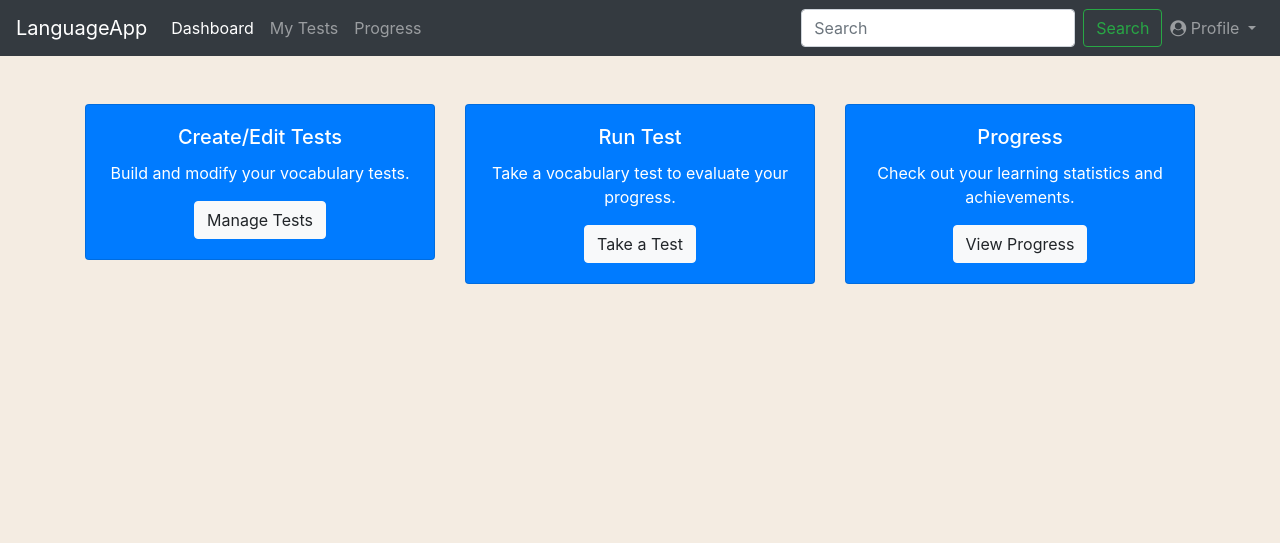
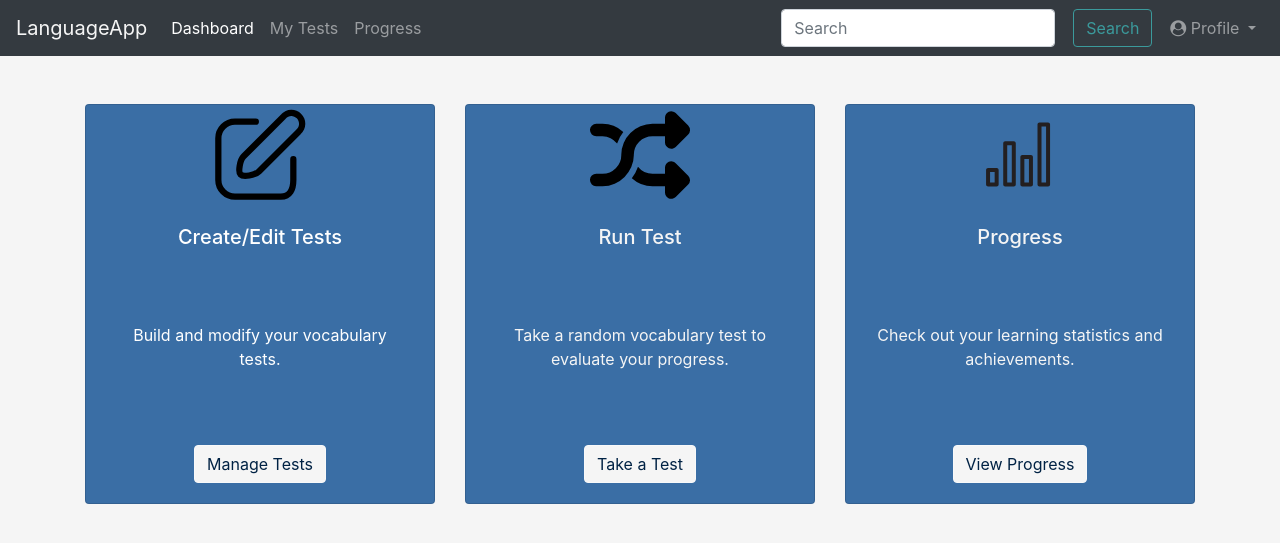
Before and after one commit to ncdlngr/sseproject2, a Node server app: template views/dashboard.ejs in a window 1280 px wide. Shown: the top 543 px of the page. Run offline with Node 20, Linux system fonts and the light colour scheme; the template is opened without the code that fills it, so the values that code supplies are empty; some libraries are stand-ins or nearby versions.

Commit message:
Add/update stylesheets for different views

```diff
--- a/app.js
+++ b/app.js
@@ -342,13 +342,44 @@ app.get("/run-test/:testId", (req, res) => {
   });
 });
 
+app.get('/run-random-test', (req, res) => {
+  const userId = req.session.userId; // Assuming user ID is stored in the session
+
+  db.all("SELECT id FROM tests WHERE user_id = ?", [userId], (err, tests) => {
+    if (err) {
+      console.error(err.message);
+      res.status(500).send("Error retrieving tests");
+      return;
+    }
+
+    if (tests.length > 0) {
+      // Select a random test
+      const randomTest = tests[Math.floor(Math.random() * tests.length)];
+      // Redirect to the test-running page for this test
+      res.redirect(`/run-test/${randomTest.id}`);
+    } else {
+      // Handle the case where the user has no tests
+      res.redirect('/dashboard'); // or show a message that no tests are available
+    }
+  });
+});
+
+
 app.post('/submit-test/:testId', (req, res) => {
   const testId = req.params.testId;
   const userId = req.session.userId;
-  const userAnswers = req.body.answers; // This is an array of answers
+  const userAnswers = req.body.answers;
 
-  // Fetch the correct answers in the same order as they were in the test
-  db.all("SELECT word_or_sentence_to FROM entries WHERE test_id = ? ORDER BY id", [testId], (err, correctAnswers) => {
+  // First, retrieve the test details
+  db.get("SELECT * FROM tests WHERE id = ?", [testId], (testErr, test) => {
+    if (testErr) {
+      console.error(testErr.message);
+      res.status(500).send("Error retrieving test details");
+      return;
+    }
+
+    // Then, get all the correct answers for this test
+    db.all("SELECT id, word_or_sentence_from, word_or_sentence_to FROM entries WHERE test_id = ? ORDER BY id", [testId], (err, correctAnswers) => {
       if (err) {
         console.error(err.message);
         res.status(500).send("Error retrieving correct answers");
@@ -382,16 +413,19 @@ app.post('/submit-test/:testId', (req, res) => {
           return;
         }
 
-      // Render the results page or redirect
+        // Render the results page with detailed results and test information
         res.render('test-results', {
           score: score,
           totalQuestions: totalQuestions,
           percentage: percentage,
-        detailedResults: detailedResults
+          detailedResults: detailedResults,
+          test: test // Include the test object
         });
       });
     });
   });
+});
+
 
 
 app.post("/logout", (req, res) => {
--- a/public/styles/auth-styles.css
+++ b/public/styles/auth-styles.css
@@ -1,37 +1,93 @@
 /* auth-styles.css */
 body {
-    background-color: #f4ece2; /* Choose your preferred color palette */
+  background-color: #f5f5f5; /* Soft off-white background */
 }
+
 .auth-container {
   max-width: 400px;
   margin: 50px auto;
-    background-color: #002244; /* Dark blue background */
+  background-color: #002244; /* Primary dark blue background */
   border-radius: 10px;
   padding: 20px;
-    box-shadow: 0 4px 8px rgba(0,0,0,0.1);
+  box-shadow: 0 4px 8px rgba(0, 0, 0, 0.1);
 }
+
 .auth-form .form-control {
   background-color: transparent;
   border: none;
-    border-bottom: 1px solid #aaa; /* Light gray bottom border */
+  border-bottom: 1px solid #3a6ea5; /* Lighter blue bottom border */
   border-radius: 0;
   box-shadow: none;
   color: white; /* White text color */
 }
+
 .auth-form label {
-    color: #aaa; /* Light gray label color */
+  color: #dcdcdc; /* Light gray label color */
 }
+
 .auth-form button {
-    background-color: #5cb85c; /* Bootstrap 'btn-success' green */
+  background-color: #3b9a9c; /* Accent teal color for buttons */
   border: none;
   margin-top: 20px;
 }
+
 .auth-form button:hover {
-    background-color: #4cae4c; /* Darker green on hover */
+  background-color: #338f8d; /* Slightly darker teal on hover */
 }
+
 .auth-form .btn-link {
-    color: #dcdcdc; /* Light gray link color */
+  color: #FF6B6B; /* Coral accent color for links */
 }
+
 .auth-form .btn-link:hover {
-    color: #fff; /* White link color on hover */
+  color: #ff5a5a; /* Slightly darker coral on hover */
 }
+
+/* dashboard-styles.css */
+/* Assuming this file is linked in your dashboard.ejs */
+
+/* Dashboard card styles */
+.card {
+  background-color: #3a6ea5; /* Lighter blue for cards */
+  color: #f5f5f5;
+  height: 400px; /* Fixed height */
+  display: flex;
+  flex-direction: column;
+  justify-content: space-between; /* Space elements inside evenly */ /* Off-white text inside cards */
+}
+
+.card img {
+  display: block; /* Replace existing max-width and max-height if needed */
+  margin: auto; /* This will center the image in its container */
+}
+
+.card-body {
+  display: flex;
+  flex-direction: column;
+  justify-content: space-between; /* Adjust this to space-around if you want more space between items */
+  align-items: center; /* This centers items horizontally */
+}
+
+.card-img-top {
+  max-width: 100px; /* Adjust as needed */
+  max-height: 100px; /* Adjust as needed */ /* Ensure image covers the area */
+}
+
+.card .card-title {
+  color: inherit; /* Ensure card titles use the card's text color */
+}
+
+.card .btn-light {
+  background-color: #f5f5f5; /* Off-white for buttons in cards */
+  color: #002244; /* Primary dark blue for button text */
+}
+
+.card .btn-light:hover {
+  background-color: #e1e1e1; /* Slightly darker off-white for hover */
+}
+
+.card-title, .card-text, .btn {
+  margin: 0 10px; /* This adds a bit of horizontal margin, adjust as needed */
+}
+
+/* Adjustments for other elements if needed */
--- /dev/null
+++ b/public/styles/nav-styles.css
@@ -0,0 +1,22 @@
+/* Navbar styles */
+.navbar {
+    background-color: #001833; /* Darker shade for navbar */
+  }
+
+  .navbar .navbar-brand, .navbar-nav .nav-link {
+    color: #f5f5f5; /* Off-white text color for better visibility */
+  }
+
+  .navbar .navbar-nav .nav-link:hover {
+    color: #3a6ea5; /* Lighter blue for hover state */
+  }
+
+  .navbar .btn-outline-success {
+    color: #3b9a9c; /* Teal color for search button */
+    border-color: #3b9a9c; /* Teal border */
+  }
+
+  .navbar .btn-outline-success:hover {
+    background-color: #3b9a9c; /* Teal background on hover */
+    color: #f5f5f5; /* Off-white text on hover */
+  }
--- a/views/create-test.ejs
+++ b/views/create-test.ejs
@@ -7,7 +7,8 @@
   <!-- Bootstrap CSS CDN -->
   <link href="https://stackpath.bootstrapcdn.com/bootstrap/4.5.2/css/bootstrap.min.css" rel="stylesheet">
   <!-- Optional: Custom Styles -->
-  <link rel="stylesheet" href="/styles/auth-styles.css">
+  <link rel="stylesheet" href="/styles/create-test-styles.css">
+  <link rel="stylesheet" href="/styles/nav-styles.css">
 </head>
 <body>
        <!-- Navbar -->
--- a/views/dashboard.ejs
+++ b/views/dashboard.ejs
@@ -8,6 +8,7 @@
   <link rel="stylesheet" href="https://stackpath.bootstrapcdn.com/bootstrap/4.5.2/css/bootstrap.min.css">
   <!-- Custom Styles -->
   <link rel="stylesheet" href="/styles/auth-styles.css">
+  <link rel="stylesheet" href="/styles/nav-styles.css">
   <link rel="stylesheet" href="https://stackpath.bootstrapcdn.com/font-awesome/4.7.0/css/font-awesome.min.css">
 </head>
 <body>
@@ -52,7 +53,8 @@
   <div class="container mt-5">
     <div class="row">
       <div class="col-md-4">
-        <div class="card text-white bg-primary mb-3 text-center">
+        <div class="card text-white text-center">
+          <img src="/img/edit-3-svgrepo-com.svg" class="card-img-top" alt="Create/Edit Tests" width="100" height="100">
           <div class="card-body">
             <h5 class="card-title">Create/Edit Tests</h5>
             <p class="card-text">Build and modify your vocabulary tests.</p>
@@ -61,16 +63,18 @@
         </div>
       </div>
       <div class="col-md-4">
-        <div class="card text-white bg-primary mb-3 text-center">
+        <div class="card text-center">
+          <img src="/img/random-svgrepo-com.svg" class="card-img-top" alt="Create/Edit Tests">
           <div class="card-body">
             <h5 class="card-title">Run Test</h5>
-            <p class="card-text">Take a vocabulary test to evaluate your progress.</p>
-            <a href="/run-test" class="btn btn-light">Take a Test</a>
+            <p class="card-text">Take a random vocabulary test to evaluate your progress.</p>
+            <a href="/run-random-test" class="btn btn-light">Take a Test</a>
           </div>
         </div>
       </div>
       <div class="col-md-4">
-        <div class="card text-white bg-primary mb-3 text-center">
+        <div class="card text-center">
+          <img src="/img/statistics-svgrepo-com.svg" class="card-img-top" alt="Create/Edit Tests">
           <div class="card-body">
             <h5 class="card-title">Progress</h5>
             <p class="card-text">Check out your learning statistics and achievements.</p>
--- a/views/edit-test.ejs
+++ b/views/edit-test.ejs
@@ -8,6 +8,7 @@
   <link href="https://stackpath.bootstrapcdn.com/bootstrap/4.5.2/css/bootstrap.min.css" rel="stylesheet">
   <!-- Optional: Custom Styles -->
   <link rel="stylesheet" href="/styles/auth-styles.css">
+  <link rel="stylesheet" href="/styles/edit-test-styles.css">
 </head>
 <body>
     <!-- Navbar -->
--- a/views/my-tests.ejs
+++ b/views/my-tests.ejs
@@ -8,7 +8,8 @@
   <link href="https://stackpath.bootstrapcdn.com/bootstrap/4.5.2/css/bootstrap.min.css" rel="stylesheet">
   <link href="https://cdnjs.cloudflare.com/ajax/libs/flag-icon-css/3.5.0/css/flag-icon.min.css" rel="stylesheet">
   <!-- Custom Styles -->
-  <link rel="stylesheet" href="/styles/auth-styles.css">
+  <link rel="stylesheet" href="/styles/my-tests-styles.css">
+  <link rel="stylesheet" href="/styles/nav-styles.css">
   <link rel="stylesheet" href="https://stackpath.bootstrapcdn.com/font-awesome/4.7.0/css/font-awesome.min.css">
 </head>
 <body>
--- a/views/run-test.ejs
+++ b/views/run-test.ejs
@@ -7,7 +7,7 @@
   <!-- Bootstrap CSS CDN -->
   <link href="https://stackpath.bootstrapcdn.com/bootstrap/4.5.2/css/bootstrap.min.css" rel="stylesheet">
   <!-- Optional: Custom Styles -->
-  <link rel="stylesheet" href="/styles/auth-styles.css">
+  <link rel="stylesheet" href="/styles/run-test-styles.css">
 </head>
 <body>
     <div class="container mt-5">
@@ -22,7 +22,7 @@
                 <div class="test-entry card mb-3" id="entry<%= i %>" <% if (i !== 0) { %>style="display: none;"<% } %>>
                   <div class="card-body">
                     <p class="card-text">
-                      <strong>Question <%= i + 1 %> of <%= entries.length %>:</strong> Translate <%= entries[i].word_or_sentence_from %>
+                      <strong>Question <%= i + 1 %> of <%= entries.length %>:</strong> Translate <b>"<%= entries[i].word_or_sentence_from %>"</b> to <%= test.language_to_details.name %>
                     </p>
                     <input type="text" class="form-control mb-3" name="answers[<%= entries[i].id %>]" placeholder="Your answer">
                     <div class="d-flex justify-content-between">
--- a/views/test-results.ejs
+++ b/views/test-results.ejs
@@ -7,7 +7,7 @@
   <!-- Bootstrap CSS CDN -->
   <link href="https://stackpath.bootstrapcdn.com/bootstrap/4.5.2/css/bootstrap.min.css" rel="stylesheet">
   <!-- Optional: Custom Styles -->
-  <link rel="stylesheet" href="/styles/auth-styles.css">
+  <link rel="stylesheet" href="/styles/test-results-styles.css">
 </head>
 <body>
     <div class="container mt-5">
@@ -18,7 +18,7 @@
         <ul class="list-group">
           <% detailedResults.forEach(result => { %>
             <li class="list-group-item">
-              <strong>Question:</strong> <%= result.question %><br>
+              <strong>Question: </strong> <%= result.question %><br>
               <strong>Your Answer:</strong> <%= result.userAnswer %><br>
               <strong>Correct Answer:</strong> <%= result.correctAnswer %><br>
               <span class="<%= result.isCorrect ? 'text-success' : 'text-danger' %>">
@@ -27,7 +27,7 @@
             </li>
           <% }); %>
         </ul>
-
+        <a href="/run-test/<%= test.id %>" class="btn btn-secondary">Retake Test</a>
         <a href="/dashboard" class="btn btn-primary mt-3">Return to Dashboard</a>
       </div>
 
```
Also changed, not shown: public/styles/create-test-styles.css (added, +35 -0 lines), public/styles/edit-test-styles.css (added, +44 -0 lines), public/styles/my-tests-styles.css (added, +39 -0 lines), public/styles/run-test-styles.css (added, +59 -0 lines), public/styles/test-results-styles.css (added, +50 -0 lines), mydb.sqlite3, public/img/edit-3-svgrepo-com.svg (added), public/img/random-svgrepo-com.svg (added), public/img/statistics-svgrepo-com.svg (added). Lines whose indentation alone changed are shown as unchanged.
